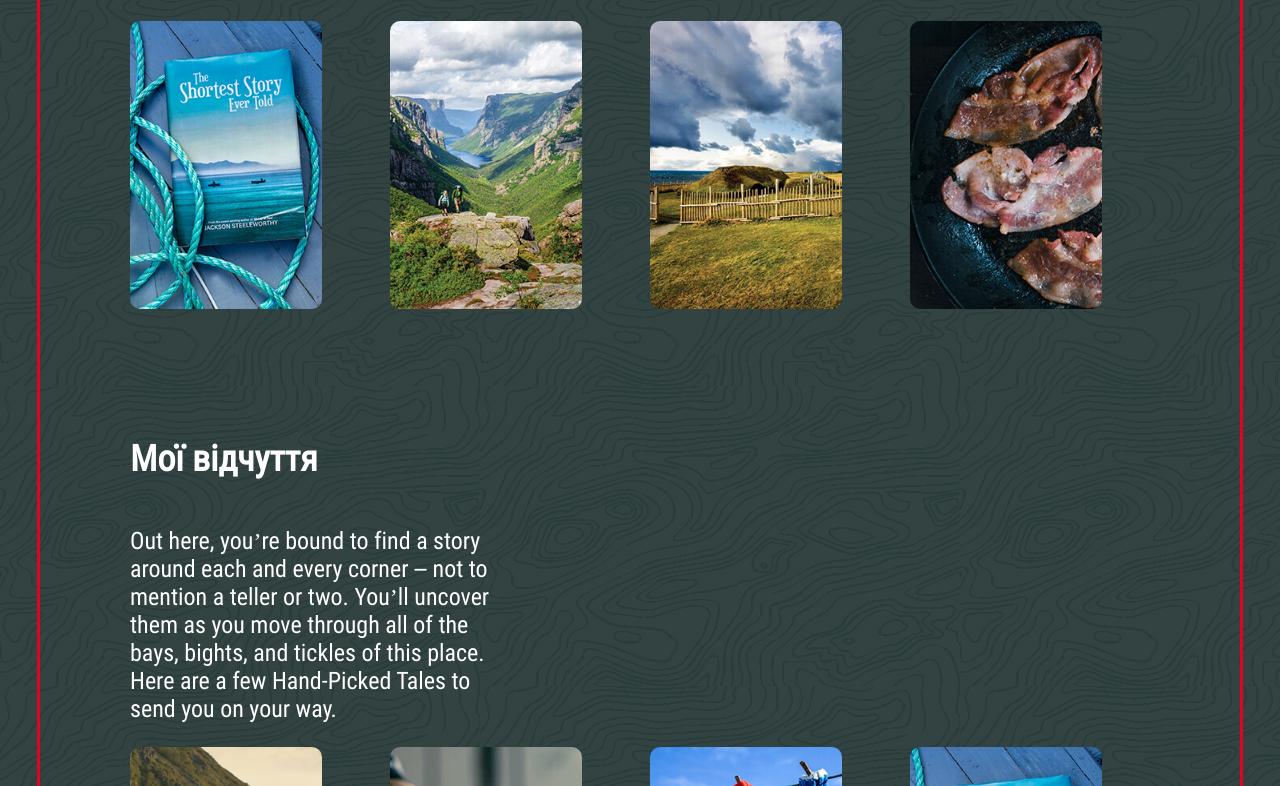
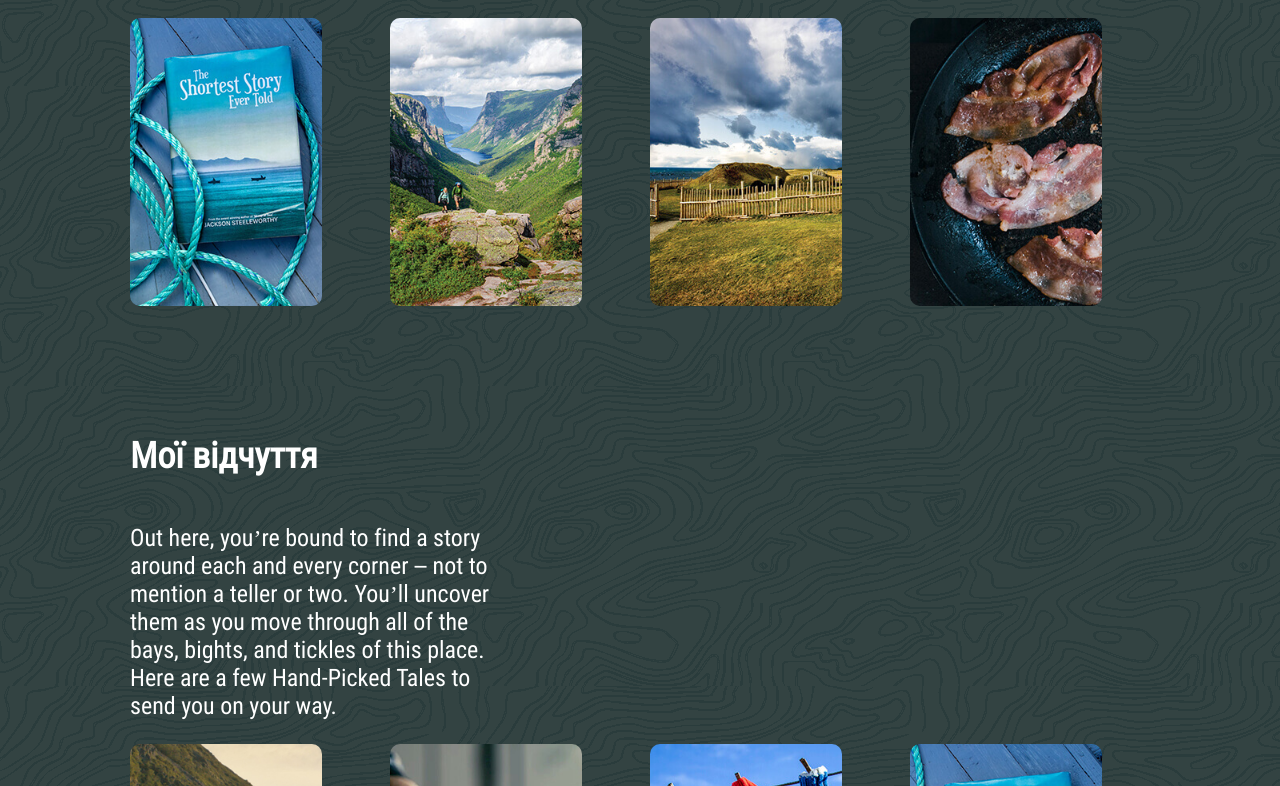
Before and after one commit to mykhailopylka/project_7.03.20_my_story, a plain HTML site: page index.html in a window 1280 px wide. Shown: the part 2014-2800 px from the top of the page. Drawn offline with nearby package versions, Linux system fonts and the light colour scheme; no server answers.

Commit message:
edit conteiner

```diff
--- a/css/style.css
+++ b/css/style.css
@@ -39,9 +39,10 @@ a {
   right: 0;
 }
 .conteiner {
+  /* display: flex; */
   width: 1200px;
   margin: 0 auto;
-  border: 3px solid #e60023;
+  /* border: 3px solid #e60023; */
 }
 .header-top {
   display: flex;
```
Also changed, not shown: index.html (+1 -1 lines).
